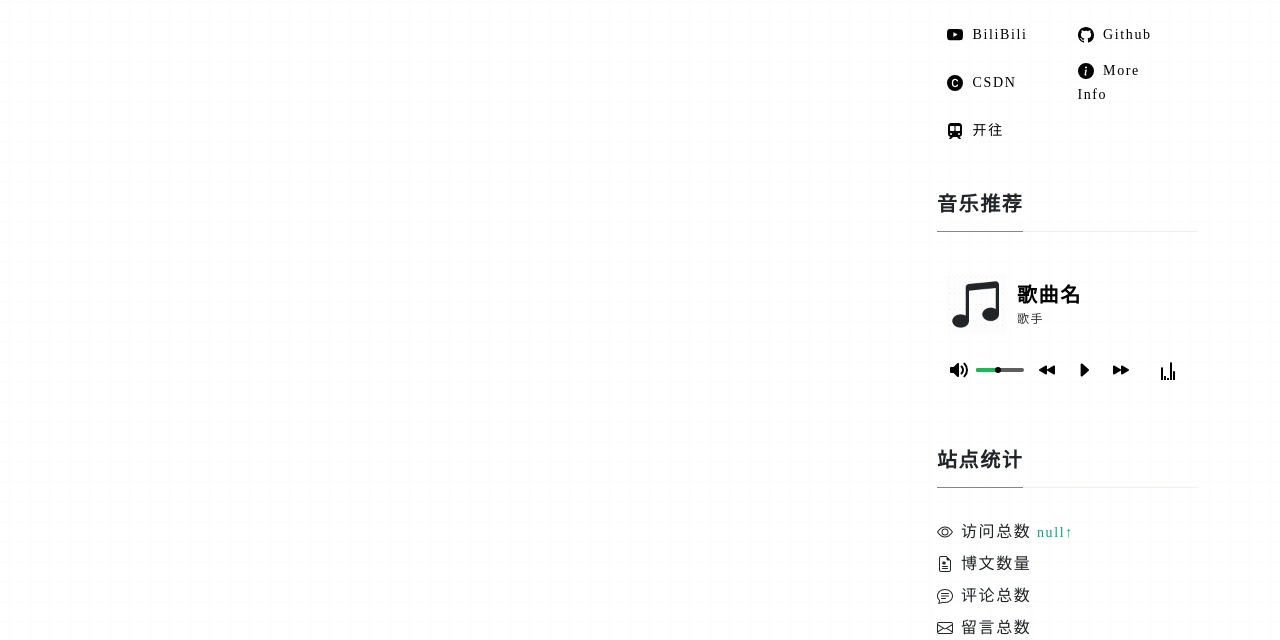
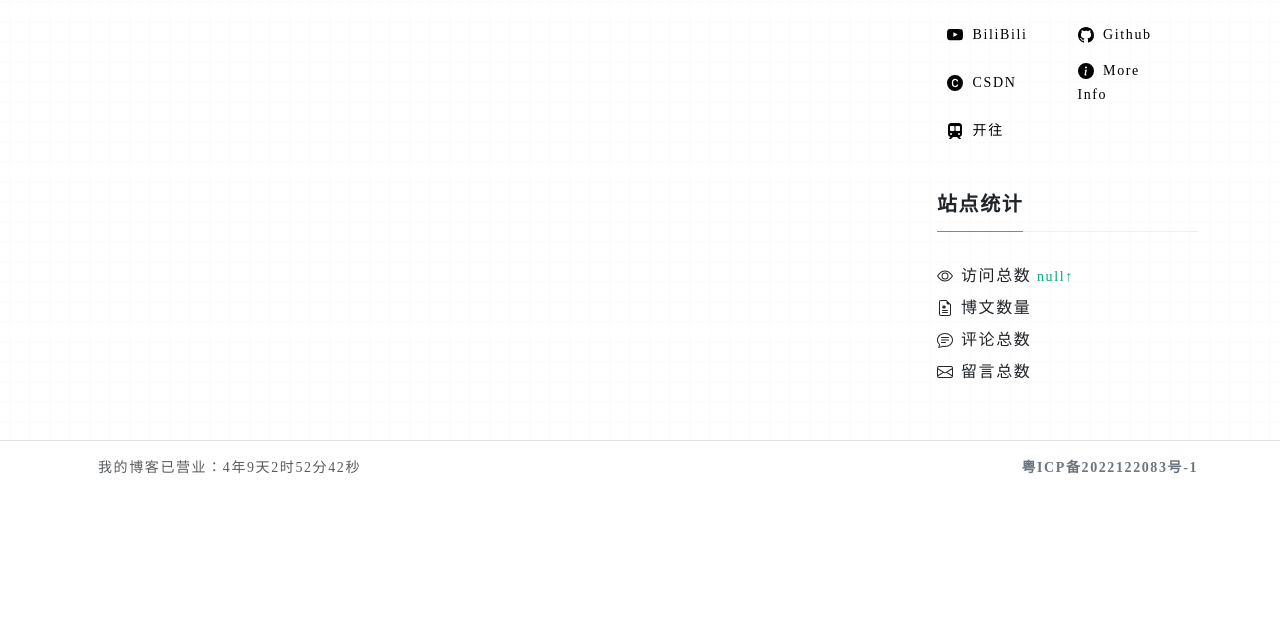
Before and after one commit to chenzhen7/cz-blog, a Spring app: page /index in a window 1280 px wide. Shown: the part 1108-1748 px from the top of the page. After the commit the page ends 1582 px from the top, so only its background shows below. Run offline with Thymeleaf, Linux system fonts and the light colour scheme; the template is opened without the code that fills it, so the values that code supplies are empty; database files in the repository are not loaded; some web fonts are replaced.

Commit message:
refactor(index): 移除首页音乐推荐播放器模块
播放器整块从首页摘除,包含封面、音量条、上一首/播放/暂停/下一首
控制与播放中的音波动画。

static/music/ 下的音频与 cz-player-* 相关样式脚本暂予保留,未一并清理。

Co-Authored-By: Claude <noreply@anthropic.com>

```diff
--- a/src/main/resources/templates/index.html
+++ b/src/main/resources/templates/index.html
@@ -448,65 +448,7 @@
                         </div>
                     </div>
 
-                    <!--音乐播放器-->
-                    <h5 class="fw-bold cz-spanborder"><span>音乐推荐</span></h5>
-                    <div class="cz-player-card">
-                        <div class="cz-player-top">
-                            <div class="cz-player-img">
-                                <img src="../static/images/default_cover.jpg" class="h-100 cz-player-cover" alt="">
-                            </div>
-                            <div class="cz-player-texts">
-                                <div class="cz-player-title-1">歌曲名</div>
-                                <div class="cz-player-title-2">歌手</div>
-                            </div>
 
-                        </div>
-                        <audio id="audioPlayer" controls class="d-none" onended="playNext()">
-                            <source id="audioSource" src="../static/music/井口裕香%20(いぐち%20ゆか)%20-%20白金ディスコ%20(白金迪斯科)%20(纯音乐).mp3" type="audio/mpeg">
-                            Your browser does not support the audio element.
-                        </audio>
-
-                        <div class="cz-player-controls">
-                            <div class="d-flex align-items-center">
-                                <svg xmlns="http://www.w3.org/2000/svg" viewBox="0 0 24 24" fill="currentColor" height="20" width="24" class="cz-player-volume_button">
-                                    <path clip-rule="evenodd" d="M11.26 3.691A1.2 1.2 0 0 1 12 4.8v14.4a1.199 1.199 0 0 1-2.048.848L5.503 15.6H2.4a1.2 1.2 0 0 1-1.2-1.2V9.6a1.2 1.2 0 0 1 1.2-1.2h3.103l4.449-4.448a1.2 1.2 0 0 1 1.308-.26Zm6.328-.176a1.2 1.2 0 0 1 1.697 0A11.967 11.967 0 0 1 22.8 12a11.966 11.966 0 0 1-3.515 8.485 1.2 1.2 0 0 1-1.697-1.697A9.563 9.563 0 0 0 20.4 12a9.565 9.565 0 0 0-2.812-6.788 1.2 1.2 0 0 1 0-1.697Zm-3.394 3.393a1.2 1.2 0 0 1 1.698 0A7.178 7.178 0 0 1 18 12a7.18 7.18 0 0 1-2.108 5.092 1.2 1.2 0 1 1-1.698-1.698A4.782 4.782 0 0 0 15.6 12a4.78 4.78 0 0 0-1.406-3.394 1.2 1.2 0 0 1 0-1.698Z" fill-rule="evenodd"></path>
-                                </svg>
-                                <div class="cz-player-volume">
-                                    <div class="cz-player-slider">
-                                        <div class="cz-player-green"></div>
-                                    </div>
-                                    <div class="cz-player-circle"></div>
-                                </div>
-                            </div>
-                            <div class="cz-player-bar">
-                                <svg id="preBtn" viewBox="0 0 16 16" class="flip-horizontal" fill="currentColor" height="16" width="16" xmlns="http://www.w3.org/2000/svg">
-                                    <path d="M7.596 7.304a.802.802 0 0 1 0 1.392l-6.363 3.692C.713 12.69 0 12.345 0 11.692V4.308c0-.653.713-.998 1.233-.696l6.363 3.692Z"></path>
-                                    <path d="M15.596 7.304a.802.802 0 0 1 0 1.392l-6.363 3.692C8.713 12.69 8 12.345 8 11.692V4.308c0-.653.713-.998 1.233-.696l6.363 3.692Z"></path>
-                                </svg>
-                                <svg id="playBtn" viewBox="0 0 16 16" class="" fill="currentColor" height="18" width="18" xmlns="http://www.w3.org/2000/svg">
-                                    <path d="m12.14 8.753-5.482 4.796c-.646.566-1.658.106-1.658-.753V3.204a1 1 0 0 1 1.659-.753l5.48 4.796a1 1 0 0 1 0 1.506z"></path>
-                                </svg>
-                                <svg id="pauseBtn" style="display: none" xmlns="http://www.w3.org/2000/svg" width="18" height="18" fill="currentColor" viewBox="0 0 16 16">
-                                    <path d="M5.5 3.5A1.5 1.5 0 0 1 7 5v6a1.5 1.5 0 0 1-3 0V5a1.5 1.5 0 0 1 1.5-1.5zm5 0A1.5 1.5 0 0 1 12 5v6a1.5 1.5 0 0 1-3 0V5a1.5 1.5 0 0 1 1.5-1.5z"/>
-                                </svg>
-                                <svg id="nextBtn" viewBox="0 0 16 16" class="" fill="currentColor" height="16" width="16" xmlns="http://www.w3.org/2000/svg">
-                                    <path d="M7.596 7.304a.802.802 0 0 1 0 1.392l-6.363 3.692C.713 12.69 0 12.345 0 11.692V4.308c0-.653.713-.998 1.233-.696l6.363 3.692Z"></path>
-                                    <path d="M15.596 7.304a.802.802 0 0 1 0 1.392l-6.363 3.692C8.713 12.69 8 12.345 8 11.692V4.308c0-.653.713-.998 1.233-.696l6.363 3.692Z"></path>
-                                </svg>
-                            </div>
-
-                            <div class="cz-player-pfp">
-                                <div class="cz-player-playing">
-                                    <div class="cz-player-line cz-player-line-1"></div>
-                                    <div class="cz-player-line cz-player-line-2"></div>
-                                    <div class="cz-player-line cz-player-line-3"></div>
-                                    <div class="cz-player-line cz-player-line-4"></div>
-                                    <div class="cz-player-line cz-player-line-5"></div>
-                                </div>
-                            </div>
-                        </div>
-
-                    </div>
 
 
                     <h5 class="fw-bold cz-spanborder mt-5"><span>站点统计</span></h5>
```
